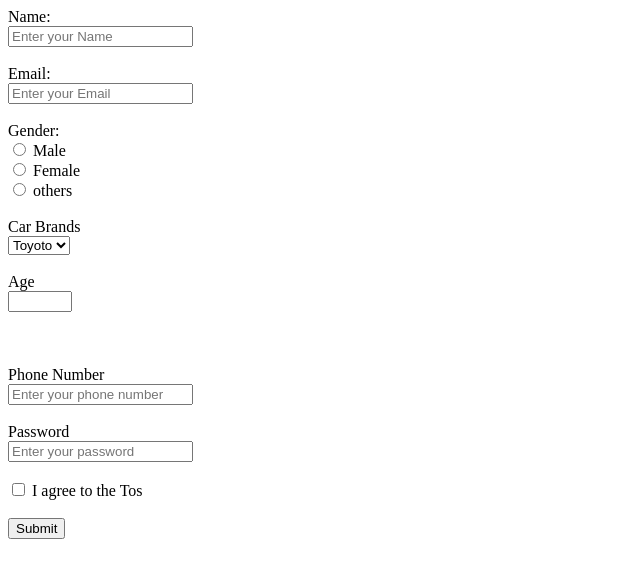
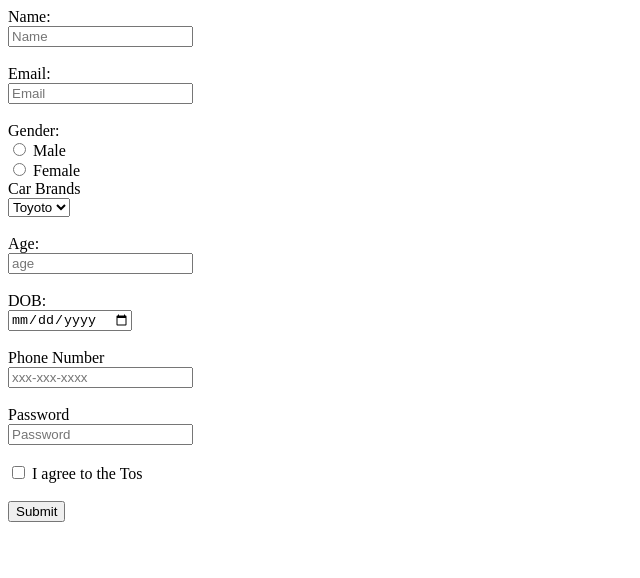
Before and after one commit to acciojob/signup-form-car-rishithapaladugu, a website: page main.html in a window 1280 px wide. Shown: the whole page, without its empty margins (0-640 px from the left). Drawn offline with Linux system fonts and the light colour scheme.

Commit message:
created a submission

```diff
--- a/main.html
+++ b/main.html
@@ -11,35 +11,35 @@
 	<!-- the entire body must be written by student -->
 	<form action="#" method="post">
 		<label for="name">Name:</label><br>
-		<input type="Text" id="name" field="Name" placeholder="Enter your Name" required><br><br>
+		<input type="Text" id="name" name="name" placeholder="Name" required><br><br>
 		<label for="email">Email:</label><br>
-		<input type="Email" id="email" field="Email" placeholder="Enter your Email" required><br><br>
+		<input type="Email" id="email" name="email" placeholder="Email" required><br><br>
 		<label>Gender:</label><br>
-		<input type="Radio" id="male" field="Gender" value="male">
+		<input type="Radio" id="gender_m" name="gender" value="male">
 		<label for="male">Male</label><br>
-		<input type="Radio" id="female" field="Gender" value="female">
+		<input type="Radio" id="gender_f" name="gender" value="female">
 		<label for="female">Female</label><br>
-		<input type="Radio" id="others" field="Gender" value="others">
-		<label for="others">others</label><br><br>
 
-		<label for="car">Car Brands</label><br>
-		<select id="car" field="car">
+
+		<label for="cars">Car Brands</label><br>
+		<select id="cars" name="cars" required>
 			<option value="toyoto">Toyoto</option>
 			<option value="benz">Benz</option>
 			<option value="honda">Honda</option>
 			<option value="ford">Ford</option>
 			<option value="Tata">Tata</option>
 		</select><br><br>
-		<label for="age">Age</label><br>
-		<input type="number" id="age" field="age" min="1" max="120" required><br><br>
-		 <label for="date" id="dob" field="dob" required><br><br>
-			 <label for="phone">Phone Number</label><br>
-			 <input type="tel" id="tel" field="phone" pattern="[0-9]{10}" placeholder="Enter your phone number" required><br><br>
+		<label for="age">Age:</label><br>
+		<input type="number" id="age" name="age" placeholder="age" required><br><br>
+		 <label for="dob">DOB:</label><br>
+		<input type="date" id="dob" name="dob" required><br><br>
+			 <label for="tel">Phone Number</label><br>
+			 <input type="tel" id="tel" name="phone" placeholder="xxx-xxx-xxxx" required><br><br>
 			 <label for="password">Password</label><br>
-			 <input type="password" id="password" field="password" placeholder="Enter your password" required><br><br>
-			 <input type="checkbox" id="tos" feild="tos" required>
+			 <input type="password" id="password" name="password" placeholder="Password" required><br><br>
+			 <input type="checkbox" id="tos" name="tos" required>
 			 <label for="tos">I agree to the Tos</label><br><br>
-			 <input type="submit" value="Submit">
+			 <button type="submit">Submit</button>
 
     <script type="text/javascript" src="./script.js">
 </script>
```
